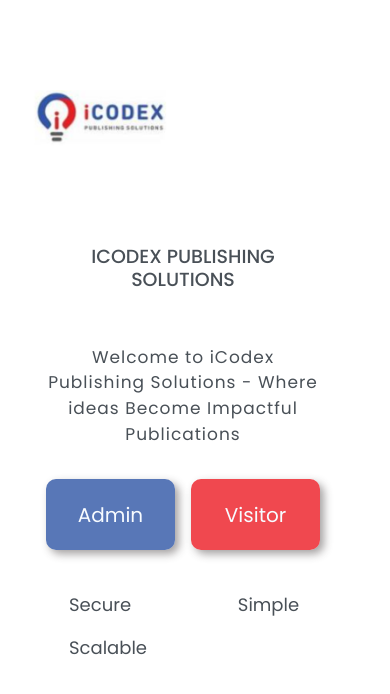
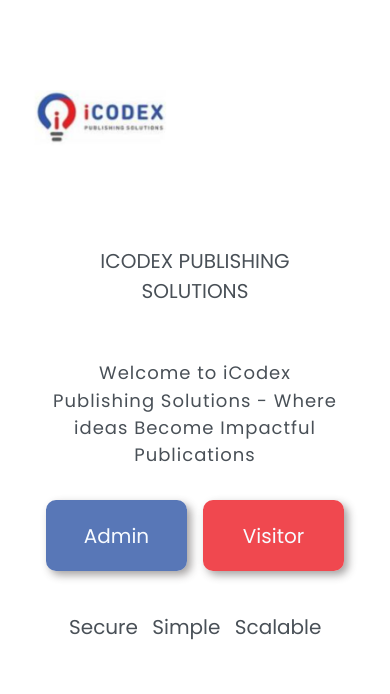
Before and after one commit to DeepanSenthilkumar/logBook_UI, a React (Vite) app in the folder Visitors-Registration-UI/: page / in a window 390 px wide. Shown: the top 694 px of the page. Built offline with nearby package versions, Linux system fonts and the light colour scheme.

Commit message:
responsiveness reverted

```diff
--- a/Visitors-Registration-UI/src/App.tsx
+++ b/Visitors-Registration-UI/src/App.tsx
@@ -10,9 +10,7 @@
   return (
     <>
     <div className='page-Design'>
-      <div className="page-content">
       <Navbar />
-
       <Routes>
         <Route path="/" element={<Home />} />
         <Route path="/visitor" element={<Visitor />} />
@@ -21,7 +19,6 @@
         <Route path="/admin" element={<Admin />} />
       </Routes>
     </div>
-    </div>
     </>
   )
 }
--- a/Visitors-Registration-UI/src/index.css
+++ b/Visitors-Registration-UI/src/index.css
@@ -8,10 +8,10 @@
 body {
   background-color: #f8f8f8;
 }
-/* .page-Design {
+.page-Design {
   padding: 90px 16px 36px 16px;
   min-height: 800px;
-} */
+}
 
 /* .container-box {
   padding: 20px;
@@ -24,70 +24,3 @@
 .btn-danger {
   color: #FFFFFF !important;
 }
-
-/* ===============================
-   GLOBAL RESPONSIVE BREAKPOINTS
-   =============================== */
-
-:root {
-  --mobile-padding: 16px;
-  --tablet-padding: 24px;
-  --desktop-padding: 32px;
-
-  --tablet-max-width: 768px;
-  --laptop-max-width: 1024px;
-  --desktop-max-width: 1200px;
-}
-
-/* ===============================
-   PAGE WRAPPER (ALL PAGES)
-   =============================== */
-
-.page-Design {
-  min-height: 100vh;
-  padding: 90px var(--mobile-padding) 36px;
-  display: flex;
-  justify-content: center;
-}
-
-/* Inner page container */
-.page-content {
-  width: 100%;
-}
-
-/* ===============================
-   TABLET AND ABOVE
-   =============================== */
-@media (min-width: 768px) {
-  .page-Design {
-    padding: 90px var(--tablet-padding) 36px;
-  }
-
-  .page-content {
-    max-width: var(--tablet-max-width);
-  }
-}
-
-/* ===============================
-   LAPTOP AND ABOVE
-   =============================== */
-@media (min-width: 1024px) {
-  .page-content {
-    max-width: var(--tablet-max-width);
-  }
-}
-
-
-button,
-.btn {
-  font-size: 14px;
-  padding: 8px 14px;
-}
-
-@media (min-width: 768px) {
-  button,
-  .btn {
-    font-size: 15px;
-    padding: 10px 18px;
-  }
-}
--- a/Visitors-Registration-UI/src/pages/home/Home.css
+++ b/Visitors-Registration-UI/src/pages/home/Home.css
@@ -5,27 +5,26 @@
     background-color: #ffffff;
     min-height: 239px;
     padding: 30px;
-    width: 100%
 }
 
 .header-container {
-    /* min-height: 30px; */
+    min-height: 30px;
     /* Top: 266px; */
-    /* Left: 51px; */
+    Left: 51px;
     text-align: center;
-    /* vertical-align: text-top; */
+    vertical-align: text-top;
 }
 
 .header-text {
-    font-weight: 500;
-    font-size: 19px;
-    line-height: 120%;
+    font-weight: 400;
+    font-size: 20px;
+    line-height: 151%;
     margin-bottom: 53px;
 }
 
 .secondary-text {
     font-weight: 400;
-    font-size: 17px;
+    font-size: 18px;
     line-height: 151%;
     letter-spacing: 1px;
 }
@@ -33,20 +32,11 @@
 .inline-block {
   display: flex;
   justify-content: space-between;
-  /* align-items: center; */
-  gap: 16px;
-  flex-wrap: wrap;
+  align-items: center;
 }
 
 .inline-block span {
     color: #000000;
-    font-size: 18px;
+    font-size: 20px;
   white-space: nowrap;
 }
-
-@media (min-width: 768px) {
-  .inline-block {
-    justify-content: center;
-    gap: 32px;
-  }
-}
--- a/Visitors-Registration-UI/src/pages/home/Home.tsx
+++ b/Visitors-Registration-UI/src/pages/home/Home.tsx
@@ -11,7 +11,7 @@
         <p className='secondary-text'>Welcome to iCodex Publishing Solutions - Where ideas Become Impactful Publications </p>
       </div>
 
-      <div className='d-flex gap-3 justify-content-center'>
+      <div className='d-flex gap-3'>
         <Button variant='admin-landing' text='Admin' to='/login'></Button>
         <Button variant='visitor-landing' text='Visitor' to='/visitor'></Button>
       </div>
--- a/Visitors-Registration-UI/src/pages/visitor/visitor.module.css
+++ b/Visitors-Registration-UI/src/pages/visitor/visitor.module.css
@@ -16,22 +16,4 @@
 
 .formContainer {
     background-color: #F7FBFF;
-    /* row-gap: 16px; */
 }
-
-@media (min-width: 768px) {
-  .formContainer {
-    row-gap: 16px;
-  }
-}
-
-@media (min-width: 1024px) {
-  .formContainer {
-    row-gap: 18px;
-  }
-}
-
-.submit-btn {
-  max-width: 220px;
-  width: 50%;
-}
```
Lines whose indentation alone changed are shown as unchanged.
